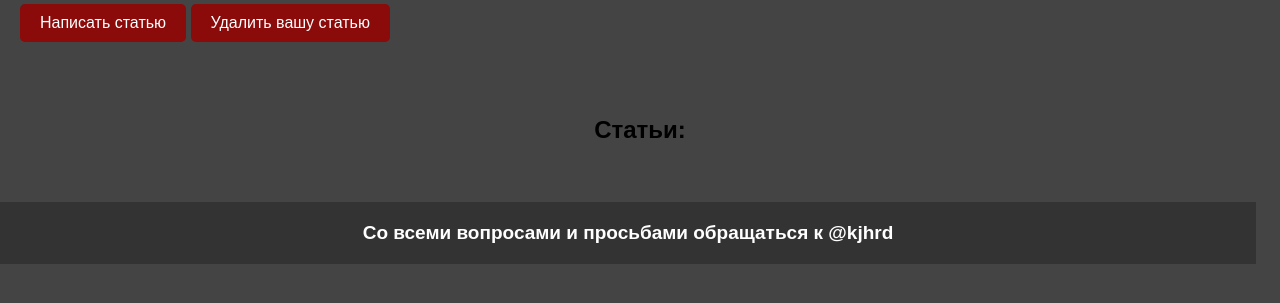
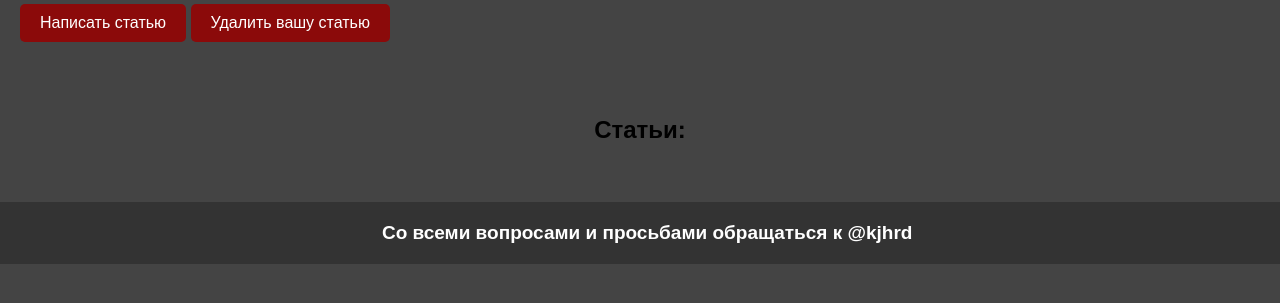
Before and after one commit to kjhrd/PW-Times, a Flask app: page / in a window 1280 px wide. Shown: the part 134-437 px from the top of the page. Run offline with Flask 3, Linux system fonts and the light colour scheme; the visitor is signed in with stand-in values (Sample User, id 1).

Commit message:
Update styles.css

```diff
--- a/static/css/styles.css
+++ b/static/css/styles.css
@@ -128,7 +128,7 @@ pre {
    right: 0;
    bottom: 0;
    text-align: center;
-   width: 95%;
+   width: 98%;
    font-size: 19px;
    font-weight: bold;
    color: white;
```
